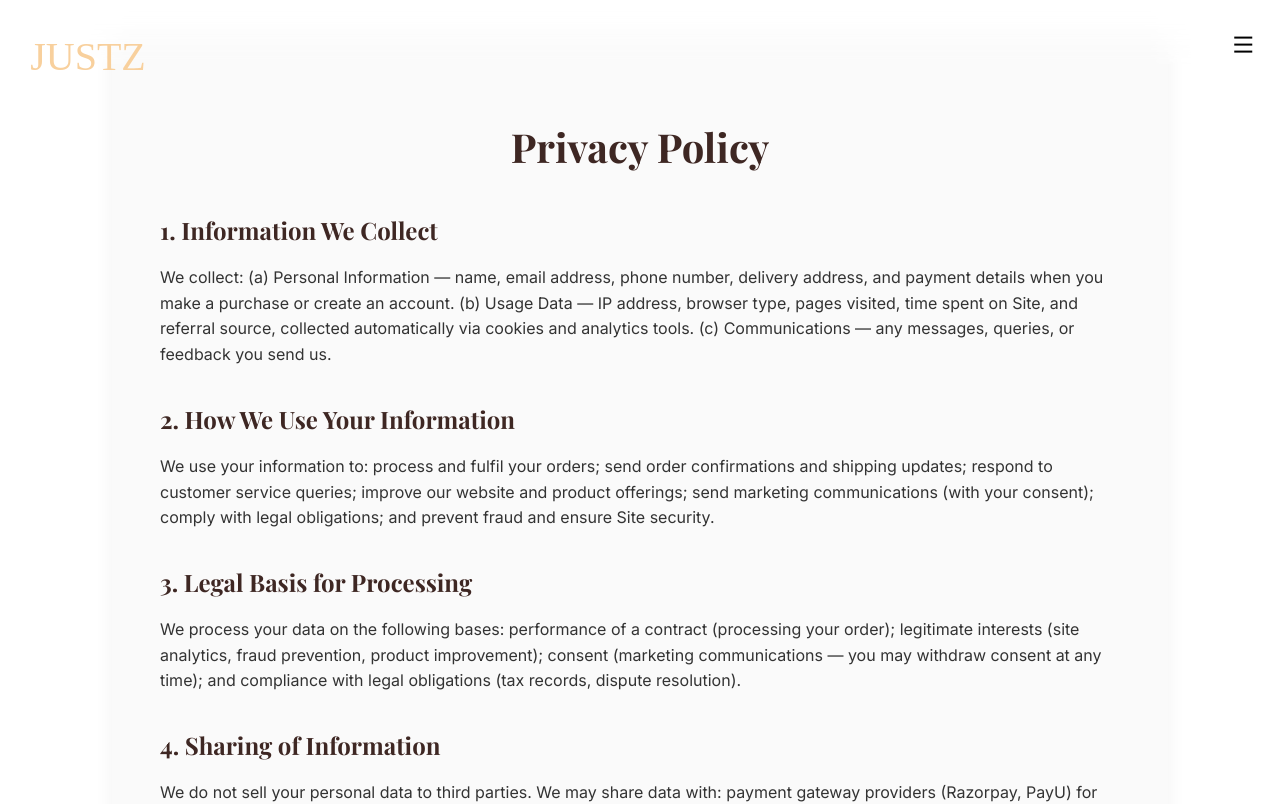
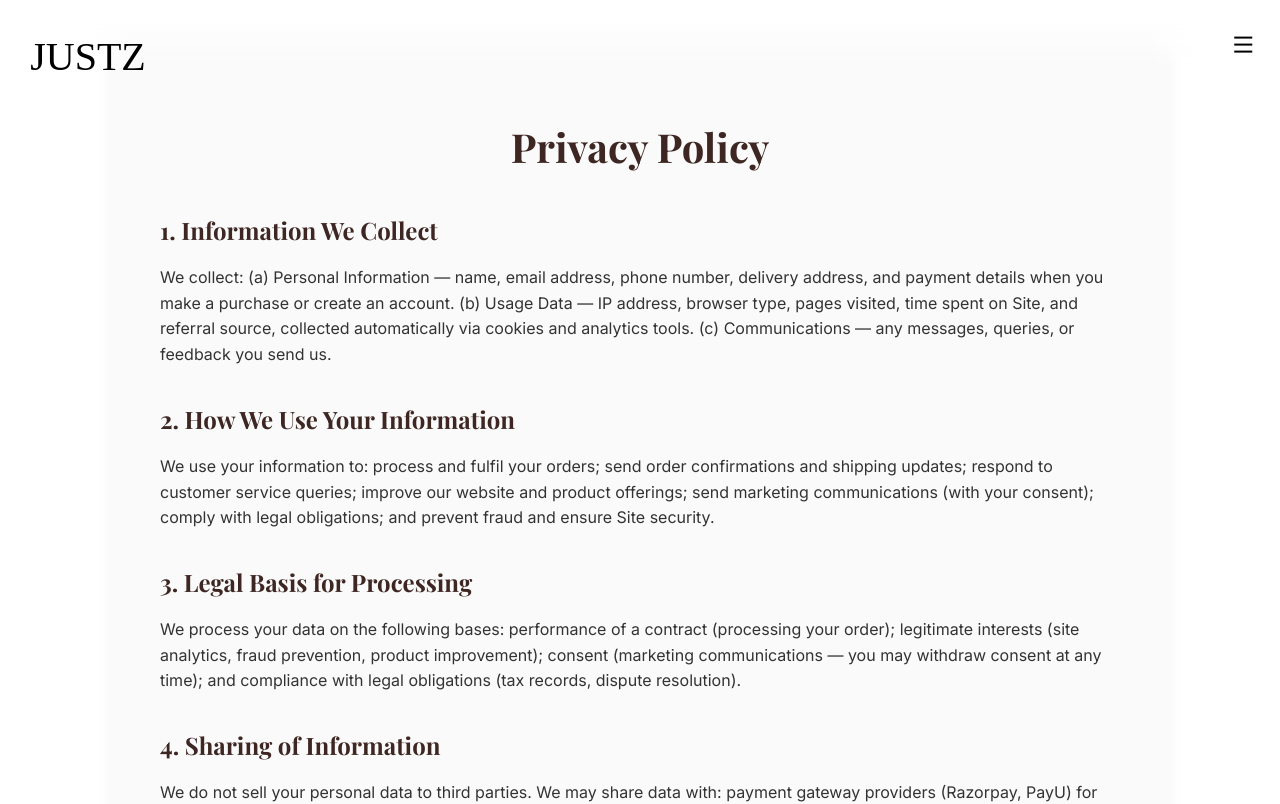
Before and after one commit to justzbeverages-maker/justzbeverages-frontend, a React (Vite) app: page /privacy-policy in a window 1280 px wide. Shown: the top 804 px of the page. Built offline with nearby package versions, Linux system fonts and the light colour scheme; no server answers; a web font is replaced by a local one.

Commit message:
fixed logo on contact us page

```diff
--- a/src/Components/HeaderOther.css
+++ b/src/Components/HeaderOther.css
@@ -5,3 +5,7 @@
     color:black;
     height:8vh;
 }
+.navlinkother{
+    color:black;
+    text-decoration: none;
+}
--- a/src/Components/HeaderOther.jsx
+++ b/src/Components/HeaderOther.jsx
@@ -3,7 +3,7 @@ import {NavLink} from 'react-router'
 export function HeaderOther({openMenu}){
     return(
          <div className="navBar color">
-        <div className="logo color"><NavLink to="/" className="navlink">JUSTZ</NavLink></div>
+        <div className="logo color"><NavLink to="/" className="navlinkother">JUSTZ</NavLink></div>
         <div className="nav-cen color"></div>
         <div className="nav color" onClick={openMenu} >
             <i className="ri-menu-line"></i>
```
